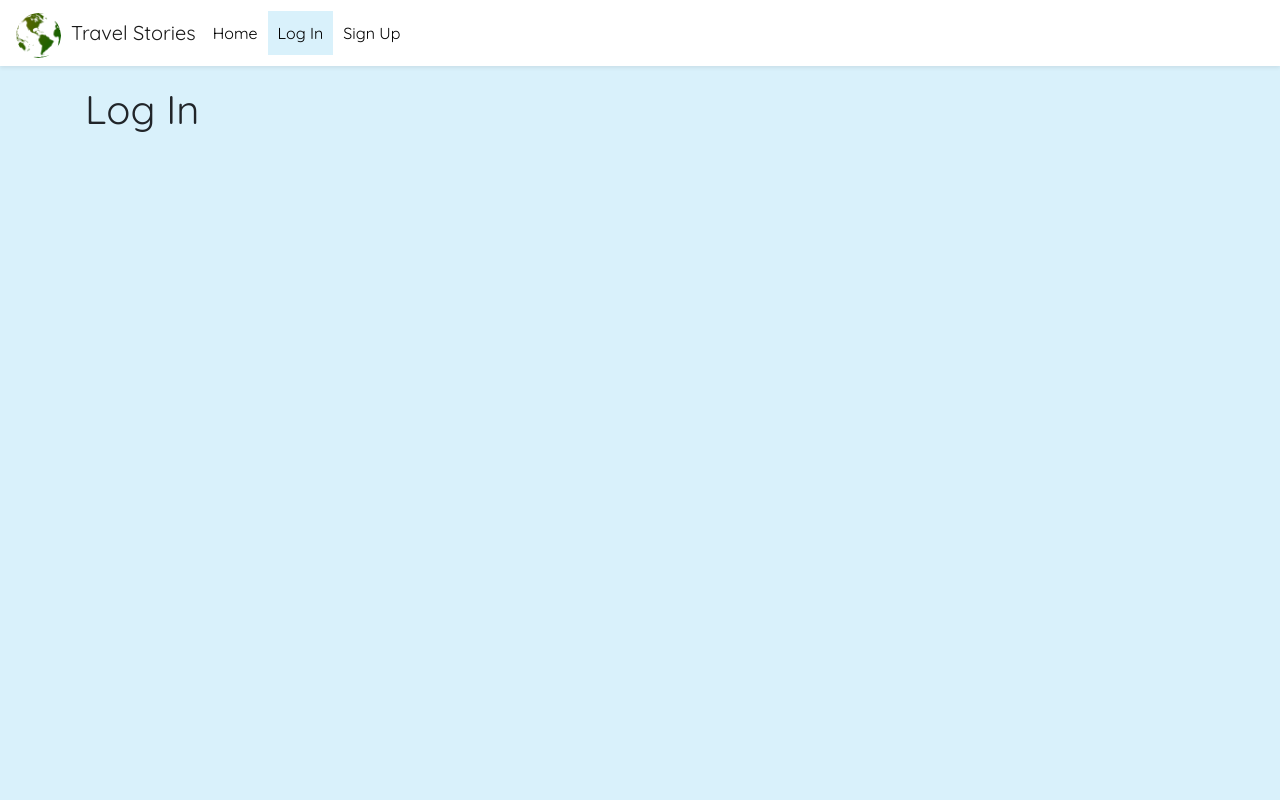
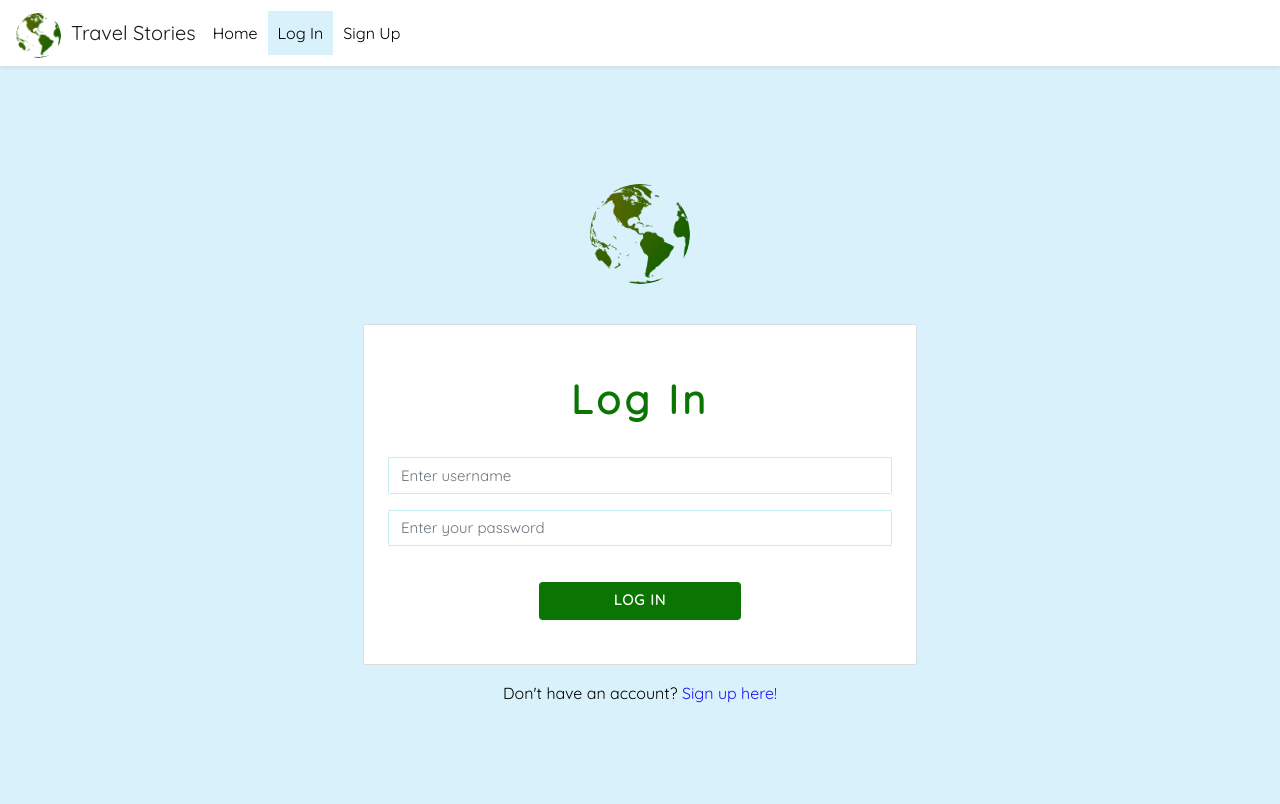
Before and after one commit to sarasm93/travel-stories-api, a React (Create React App) app in the folder frontend/: page /login in a window 1280 px wide. Built offline with nearby package versions, Linux system fonts and the light colour scheme.

Commit message:
Add localhost to settings.py and create login form page

```diff
--- a/frontend/src/App.js
+++ b/frontend/src/App.js
@@ -4,6 +4,8 @@ import NavBar from './components/NavBar';
 import Container from 'react-bootstrap/Container';
 import { Route, Switch } from "react-router-dom";
 import SignUpForm from './pages/auth/SignUpForm';
+import SignInForm from "./pages/auth/SignInForm";
+
 
 
 function App() {
@@ -22,7 +24,7 @@ function App() {
             exact
             path="/login"
             render={() => (
-              <h1>Log In</h1>
+              <SignInForm />
           )}/>
           <Route
             exact
--- /dev/null
+++ b/frontend/src/pages/auth/SignInForm.js
@@ -0,0 +1,114 @@
+import React, { useState } from "react";
+
+import Form from "react-bootstrap/Form";
+import Alert from "react-bootstrap/Alert";
+import Button from "react-bootstrap/Button";
+import Col from "react-bootstrap/Col";
+import Row from "react-bootstrap/Row";
+import Image from "react-bootstrap/Image";
+import Container from "react-bootstrap/Container";
+import logo from "../../assets/big-logo.png";
+
+import { Link, useHistory } from "react-router-dom";
+
+import styles from "../../styles/SignUpInForm.module.css";
+import btnStyles from "../../styles/Button.module.css";
+import appStyles from "../../App.module.css";
+import axios from "axios";
+
+function SignInForm() {
+
+    const [signInData, setSignInData] = useState({
+        username: "",
+        password: "",
+    });
+
+    const { username, password } = signInData;
+
+    const [errors, setErrors] = useState({});
+
+    const history = useHistory();
+
+    const handleSubmit = async (event) => {
+        event.preventDefault();
+        try {
+            await axios.post("/dj-rest-auth/login/", signInData);
+                history.push("/");
+        } catch (err) {
+            setErrors(err.response?.data);
+        }
+    };
+
+    const handleChange = (event) => {
+        setSignInData({
+            ...signInData,
+            [event.target.name]: event.target.value,
+        });
+    };
+
+    return (
+        <Row className={styles.Row}>
+            <Col className="m-auto p-0 p-md-2" md={6}>
+                <div className="text-center">
+                    <Image roundedCircle src={logo} alt="logo" height="100" className={styles.Image} />
+                </div>
+                <Container className={`${appStyles.Content} p-4 `}>
+                <h1 className={styles.Header}>Log In</h1>
+                    <Form onSubmit={handleSubmit}>
+                        <Form.Group controlId="username">
+                            <Form.Label className="d-none">Username:</Form.Label>
+                            <Form.Control
+                                type="text"
+                                placeholder="Enter username"
+                                name="username"
+                                className={styles.Input}
+                                value={username}
+                                onChange={handleChange}
+                            />
+                        </Form.Group>
+                        {errors.username?.map((message, idx) => (
+                            <Alert key={idx} variant="warning">
+                                {message}
+                            </Alert>
+                        ))}
+                        <Form.Group controlId="password">
+                            <Form.Label className="d-none">Password:</Form.Label>
+                            <Form.Control
+                                type="password"
+                                placeholder="Enter your password"
+                                name="password"
+                                className={styles.Input}
+                                value={password}
+                                onChange={handleChange}
+                            />
+                        </Form.Group>
+                        {errors.password?.map((message, idx) => (
+                            <Alert key={idx} variant="warning">
+                                {message}
+                            </Alert>
+                        ))}
+                        <div className="text-center">
+                            <Button
+                                className={`${btnStyles.Button} ${btnStyles.Wide} ${btnStyles.Bright}`}
+                                type="submit">
+                                Log in
+                            </Button>
+                            {errors.non_field_errors?.map((message, idx) => (
+                                <Alert key={idx} variant="warning" className="mt-3">
+                                    {message}
+                                </Alert>
+                            ))}
+                        </div>
+                    </Form>
+                </Container>
+                <Container className="mt-3">
+                <Link className={styles.Link} to="/signup">
+                    Don't have an account? <span>Sign up here!</span>
+                </Link>
+                </Container>
+            </Col>
+        </Row>
+    );
+}
+
+export default SignInForm;
--- a/frontend/src/styles/SignUpInForm.module.css
+++ b/frontend/src/styles/SignUpInForm.module.css
@@ -30,3 +30,7 @@
 .Link span {
     color: #1916f6;
 }
+
+.Image {
+    margin-bottom: 5vh;
+}
```
Also changed, not shown: frontend/src/pages/auth/SignUpForm.js (+7 -1 lines), frontend/src/assets/big-logo.png (added).
